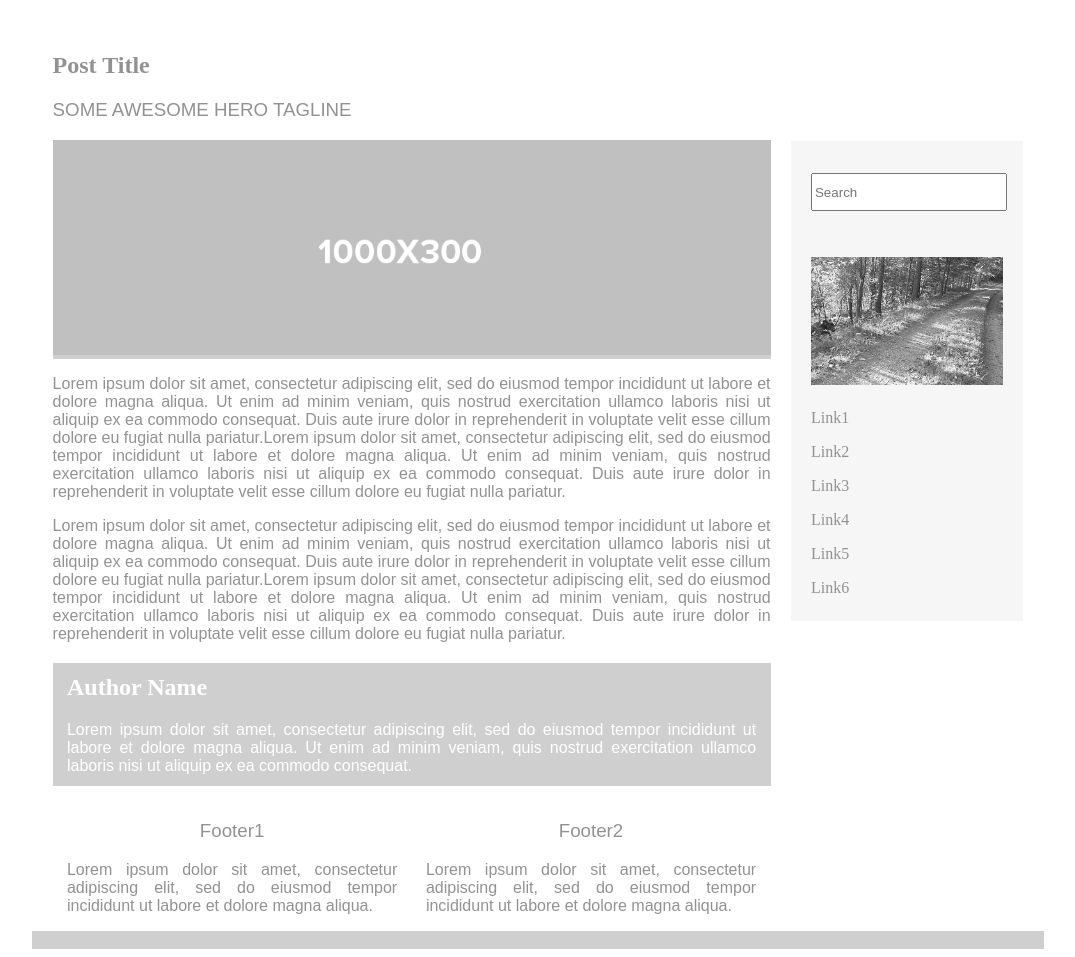
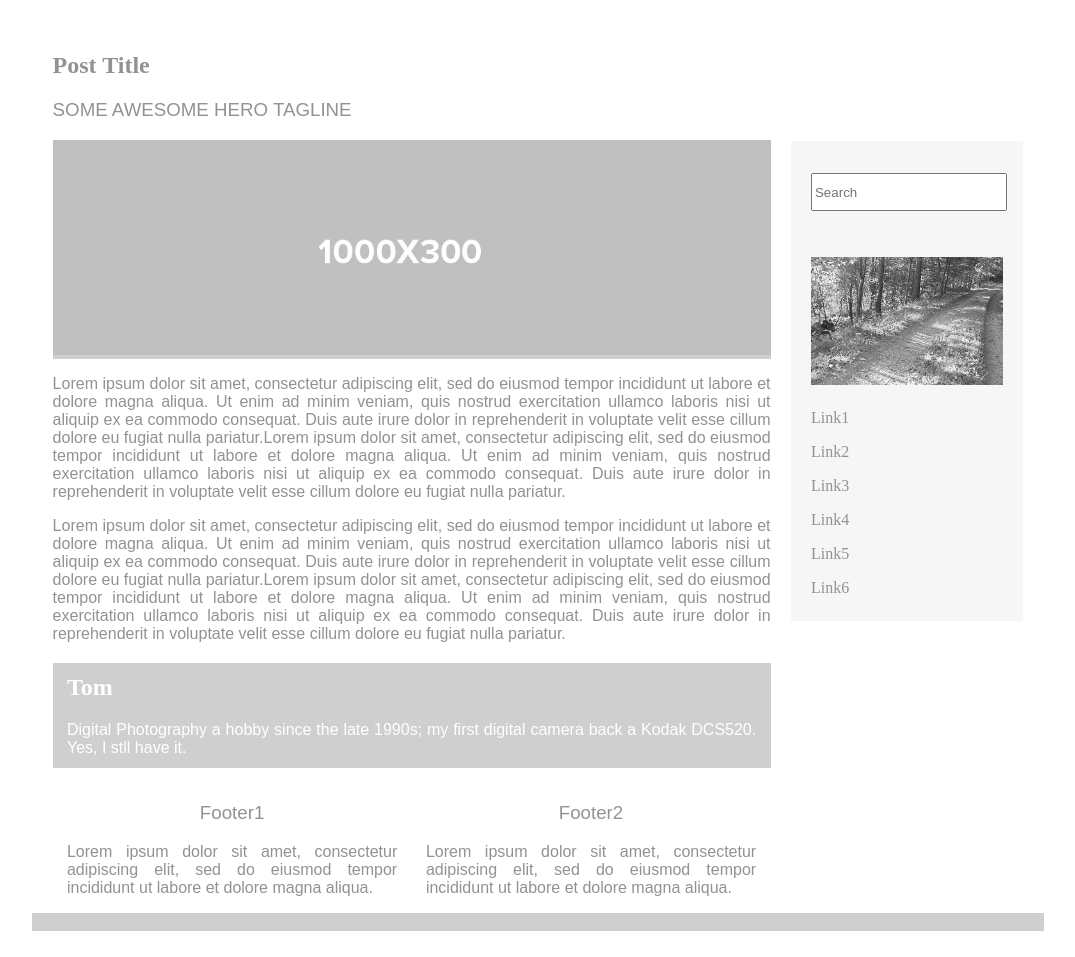
Before and after one commit to travers58/wp1, a plain HTML site: page index.html in a window 1280 px wide. Shown: the part 59-1016 px from the top of the page, without its empty margins (102-1177 px from the left). Drawn offline with Linux system fonts and the light colour scheme.

Commit message:
new content

```diff
--- a/index.html
+++ b/index.html
@@ -33,8 +33,8 @@
       <p>Lorem ipsum dolor sit amet, consectetur adipiscing elit, sed do eiusmod tempor incididunt ut labore et dolore magna aliqua. Ut enim ad minim veniam, quis nostrud exercitation ullamco laboris nisi ut aliquip ex ea commodo consequat. Duis aute irure dolor in reprehenderit in voluptate velit esse cillum dolore eu fugiat nulla pariatur.Lorem ipsum dolor sit amet, consectetur adipiscing elit, sed do eiusmod tempor incididunt ut labore et dolore magna aliqua. Ut enim ad minim veniam, quis nostrud exercitation ullamco laboris nisi ut aliquip ex ea commodo consequat. Duis aute irure dolor in reprehenderit in voluptate velit esse cillum dolore eu fugiat nulla pariatur. </p>
       <aside id="authorInfo">
         <!-- The author information is contained here -->
-        <h2>Author Name</h2>
-        <p>Lorem ipsum dolor sit amet, consectetur adipiscing elit, sed do eiusmod tempor incididunt ut labore et dolore magna aliqua. Ut enim ad minim veniam, quis nostrud exercitation ullamco laboris nisi ut aliquip ex ea commodo consequat.</p>
+        <h2>Tom</h2>
+        <p>Digital Photography a hobby since the late 1990s; my first digital camera back a Kodak DCS520. Yes, I stll have it.</p>
       </aside>
     </section>
     <section id="sidebar">
```
